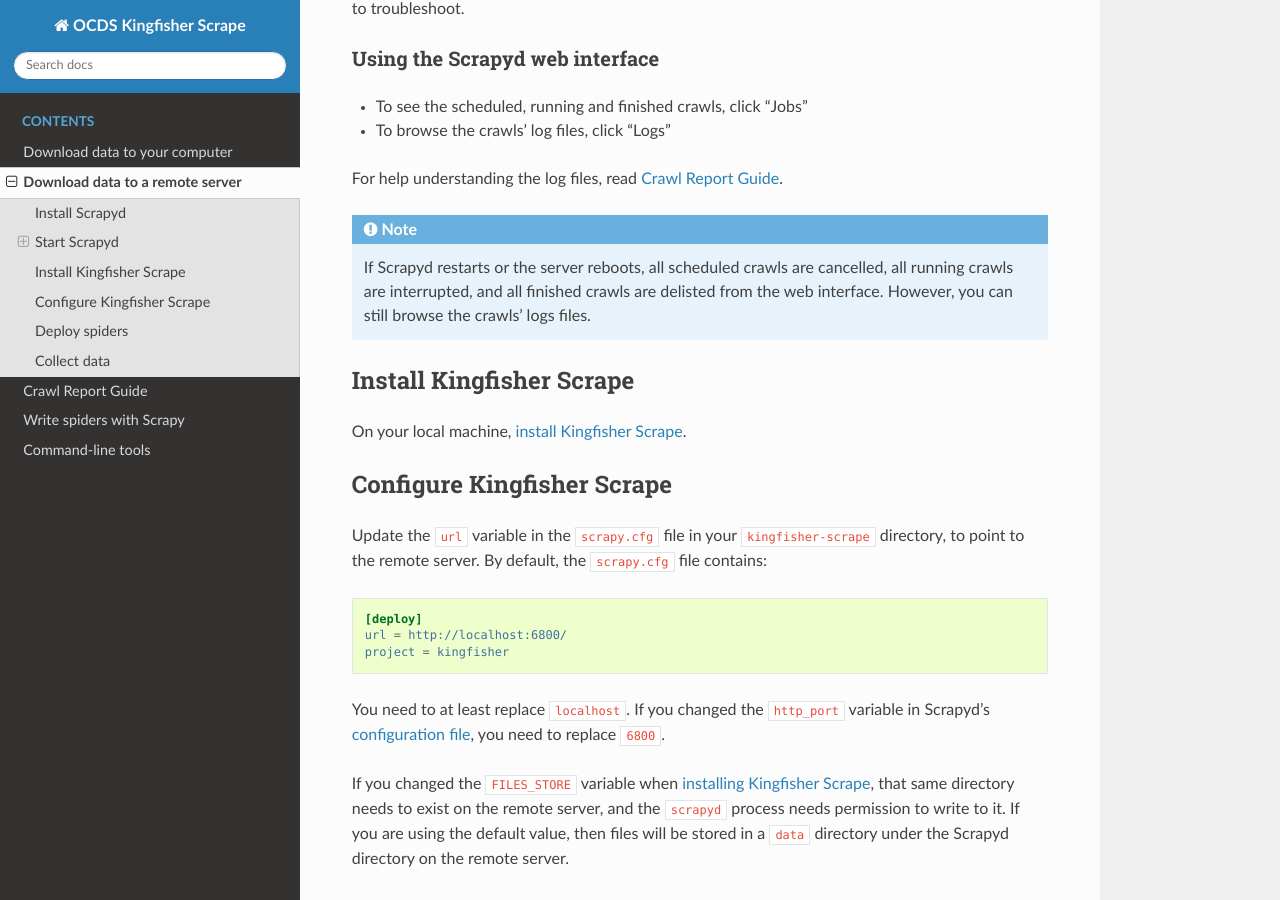
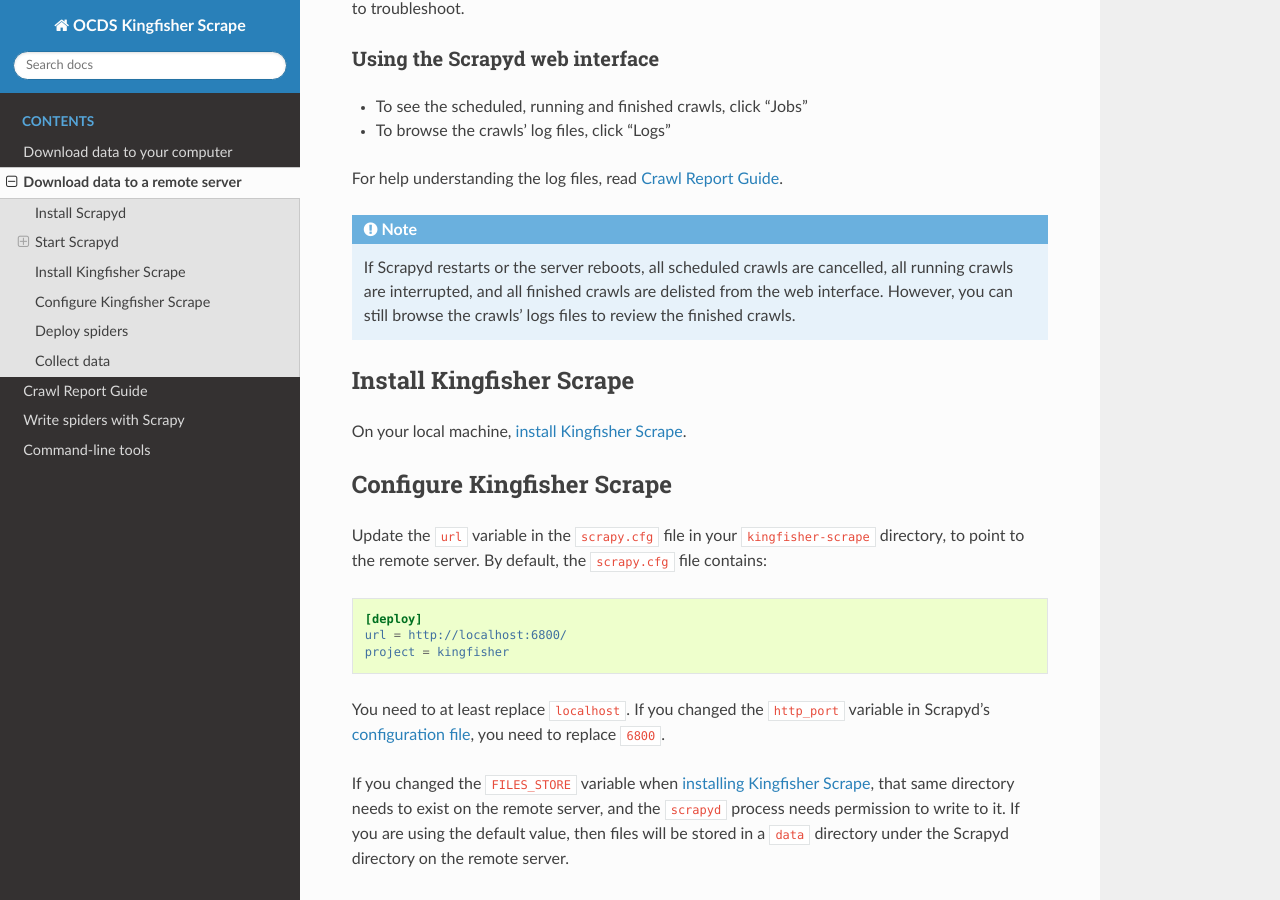
Before and after one commit to open-contracting/kingfisher-collect, a Sphinx documentation site: the page built from docs/scrapyd.rst, in a window 1280 px wide and 900 px high, scrolled down 781 px. Built offline with Sphinx 7.4.7 and the Read the Docs theme 2.0.0, drawn with Linux system fonts in a browser that asks for light colours.

Commit message:
Docs: Clarify note

```diff
--- a/docs/scrapyd.rst
+++ b/docs/scrapyd.rst
@@ -36,7 +36,7 @@
 
 .. note::
 
-   If Scrapyd restarts or the server reboots, all scheduled crawls are cancelled, all running crawls are interrupted, and all finished crawls are delisted from the web interface. However, you can still browse the crawls' logs files.
+   If Scrapyd restarts or the server reboots, all scheduled crawls are cancelled, all running crawls are interrupted, and all finished crawls are delisted from the web interface. However, you can still browse the crawls' logs files to review the finished crawls.
 
 Install Kingfisher Scrape
 -------------------------
```
